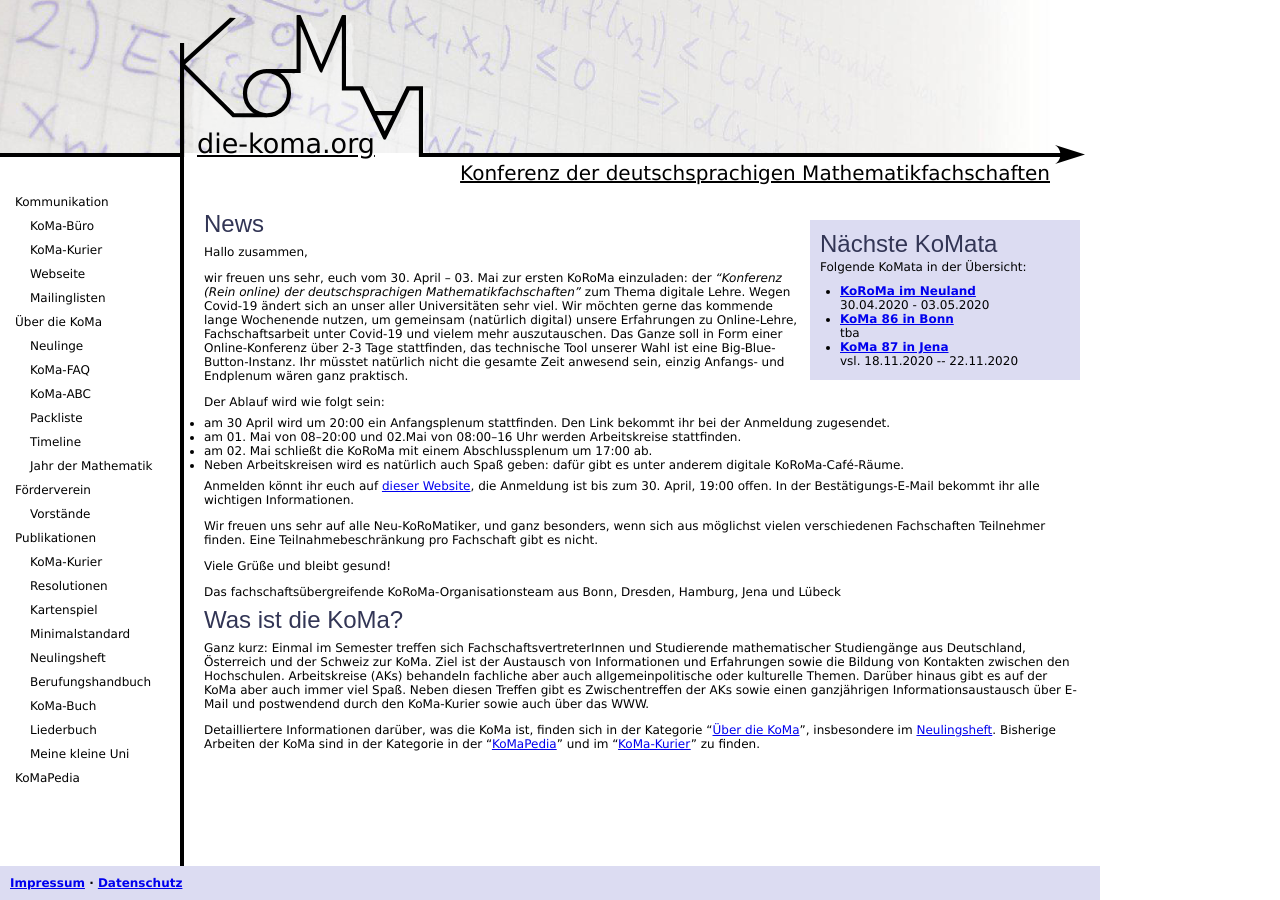
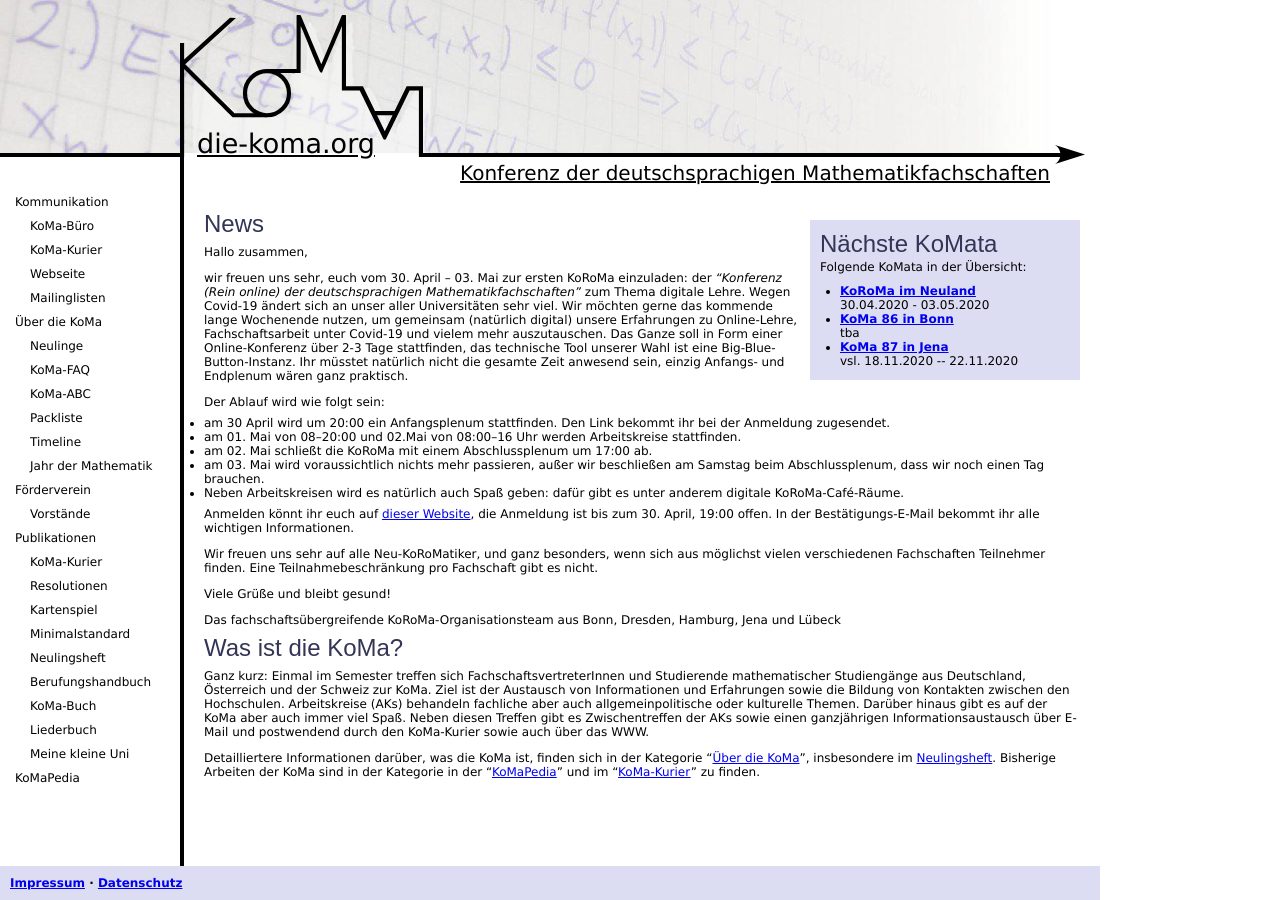
Before and after one commit to Die-KoMa/die-koma.org, a Jekyll site: the page built from index.md, in a window 1280 px wide. Built offline with Jekyll 4.4.1, drawn with Linux system fonts in a browser that asks for light colours.

Commit message:
KoRoMa: satz zu sonntag ergänzt

```diff
--- a/index.md
+++ b/index.md
@@ -18,6 +18,7 @@
 - am 30 April wird um 20:00 ein Anfangsplenum stattfinden. Den Link bekommt ihr bei der Anmeldung zugesendet.
 - am 01. Mai von 08–20:00 und 02.Mai von 08:00–16 Uhr werden Arbeitskreise stattfinden.
 - am 02. Mai schließt die KoRoMa mit einem Abschlussplenum um 17:00 ab.
+- am 03. Mai wird voraussichtlich nichts mehr passieren, außer wir beschließen am Samstag beim Abschlussplenum, dass wir noch einen Tag brauchen.
 - Neben Arbeitskreisen wird es natürlich auch Spaß geben: dafür gibt es unter anderem digitale KoRoMa-Café-Räume.
 
 Anmelden könnt ihr euch auf [dieser Website](https://anmeldung.die-koma.org/KoRoMa/), die Anmeldung ist bis zum 30. April, 19:00 offen.
```
